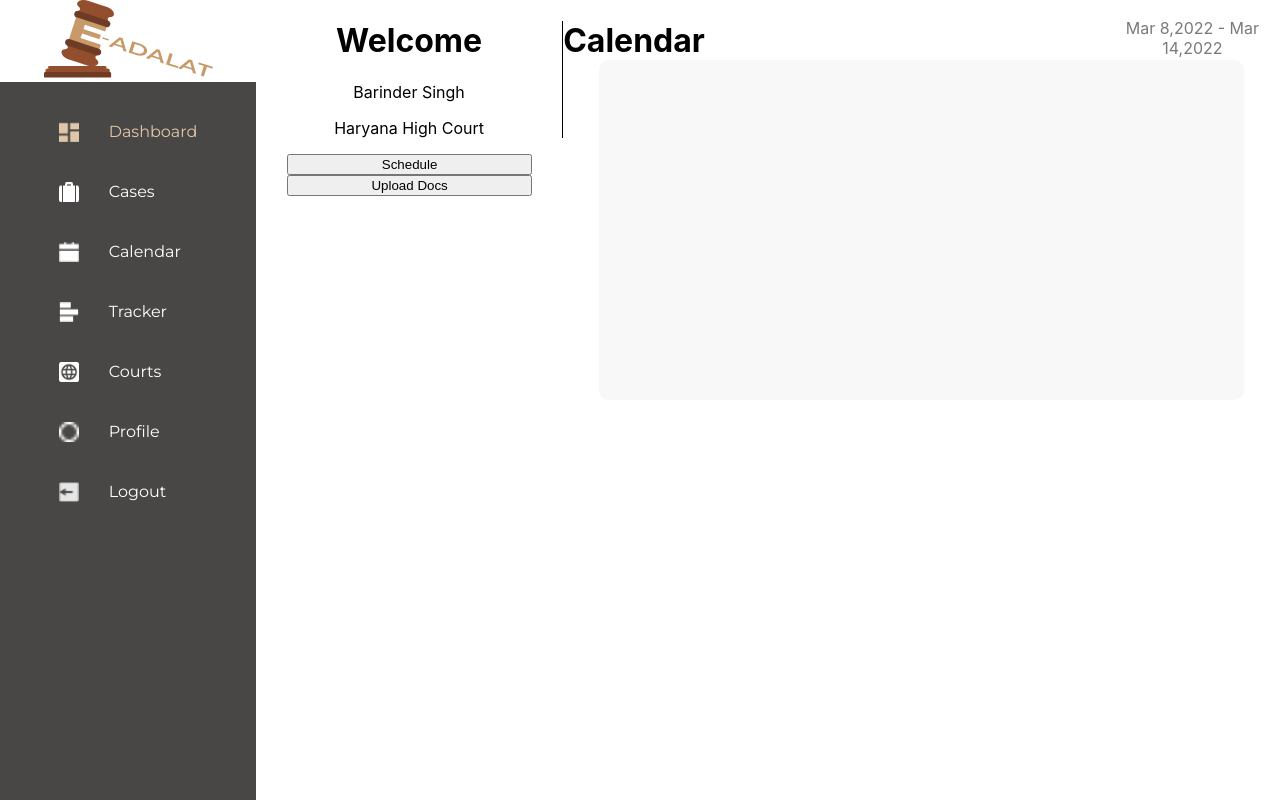
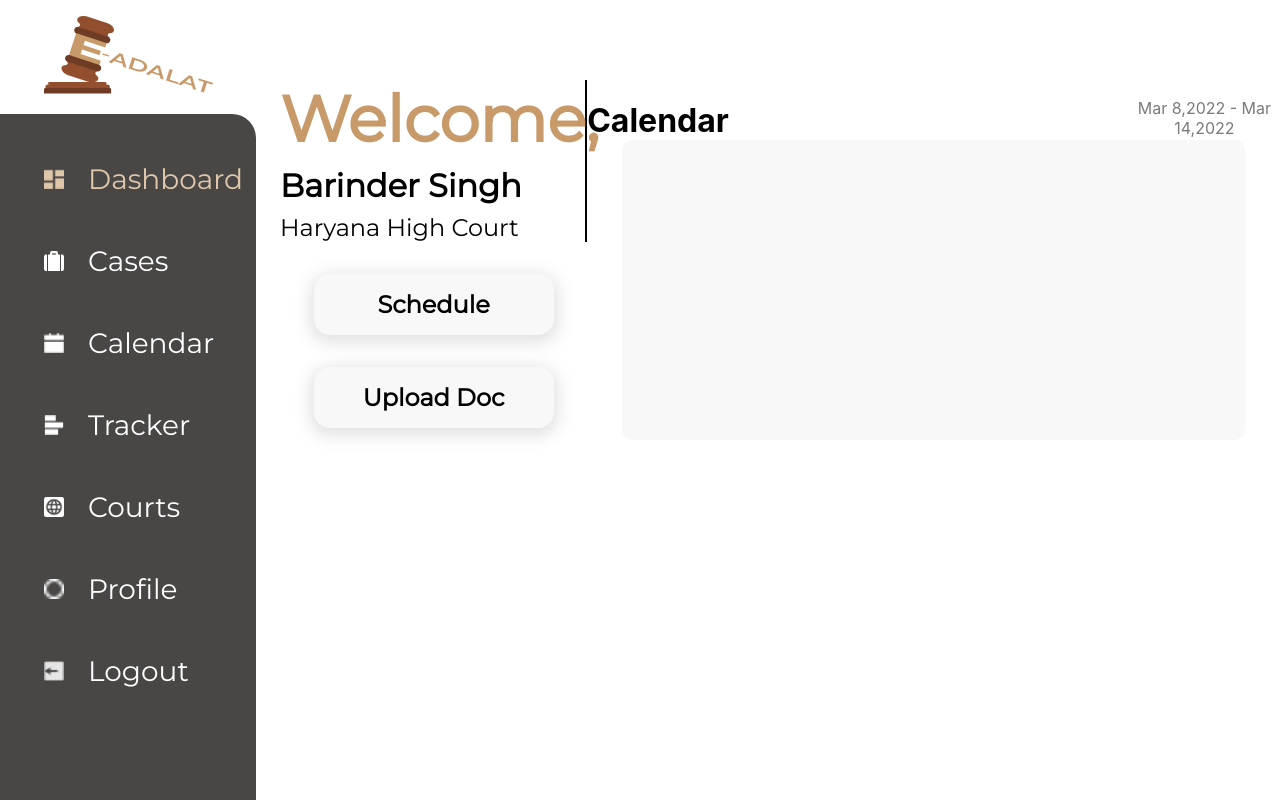
Before and after one commit to shivamdargan/e-court-management-system, a React (Create React App) app in the folder client/: page /dashboard in a window 1280 px wide. Built offline with nearby package versions, Linux system fonts and the light colour scheme.

Commit message:
Dashboard updates

```diff
--- a/client/public/index.html
+++ b/client/public/index.html
@@ -15,6 +15,9 @@
       user's mobile device or desktop. See https://developers.google.com/web/fundamentals/web-app-manifest/
     -->
     <link rel="manifest" href="%PUBLIC_URL%/manifest.json" />
+
+    <link rel="stylesheet" href="https://pro.fontawesome.com/releases/v5.10.0/css/all.css"
+          integrity="sha384-AYmEC3Yw5cVb3ZcuHtOA93w35dYTsvhLPVnYs9eStHfGJvOvKxVfELGroGkvsg+p" crossorigin="anonymous"/>
     <!--
       Notice the use of %PUBLIC_URL% in the tags above.
       It will be replaced with the URL of the `public` folder during the build.
@@ -39,5 +42,6 @@
       To begin the development, run `npm start` or `yarn start`.
       To create a production bundle, use `npm run build` or `yarn build`.
     -->
+    <script src="https://kit.fontawesome.com/85242985af.js" crossorigin="anonymous"></script>
   </body>
 </html>
--- /dev/null
+++ b/client/src/assets/css/button.css
@@ -0,0 +1,11 @@
+.button button{
+    width: 240px;
+    padding: 16px 32px;
+    font-family: 'Montserrat', sans-serif;
+    font-size: 24px;
+    font-weight: 600;
+    border-radius: 16px;
+    border: none;
+    background-color: #f8f8f8;
+    box-shadow: 0px 4px 16px 4px rgba(128, 128, 128, 0.226);
+}
--- a/client/src/assets/css/dashboard.css
+++ b/client/src/assets/css/dashboard.css
@@ -11,44 +11,53 @@
     display: flex;
     flex-direction: column;
     align-items: center;
-    /* justify-content: center; */
+    justify-content: center;
     width: 20%;
-    background-color: #484746;
 }
 
 .dashboard-right{
     display: flex;
     width: 80%;
+    padding-top: 80px;
 }
 
 .logosection{
     background-color: white;
     width: 100%;
+    margin: 16px auto;
 }
 
-.linksection{
+.linkssection{
+    background-color: #484746;
     display: flex;
     flex-direction: column;
-    align-items: center;
-    justify-content: center;
-    width: 50%;
+    width: 100%;
+    height: 100%;
+    border-radius: 0px 24px 0px 0px;
+    padding-top: 24px;
+}
 
+.logout{
+    justify-self:auto;
 }
 
 .link {
     display: flex;
     flex-direction: row;
-    /* width: 50%; */
+    align-items: center;
     /* justify-content: center; */
     width: 100%;
     font-family: 'Montserrat', sans-serif;
-    margin: 40px 0px 40px 0px;
+    font-size: 28px;
+    margin: 24px auto;
+    margin-left: 44px;
+    text-align: start;
 }
 
 .link a{
     color: white;
     margin: 0;
-    margin-left: 30px;
+    margin-left: 24px;
 }
 
 .calendar-section{
@@ -56,24 +65,44 @@
     flex-direction: row;
     width: 100%;
     height: 50%;
+    margin-top: 0px;
 }
 
 .welcome{
     width: 30%;
+    padding-left: 24px;
 }
 
 .welcome-info{
-    border-right: 1px solid black;
+    border-right: 2px solid black;
+    display: flex;
+    flex-direction: column;
+    align-items: flex-start;
+    justify-content: start;
+    font-family: 'Montserrat', sans-serif;
+}
+.welcome-info h1{
+    font-size: 64px;
+    color: #C89A69;
+    margin: 0%;
+}
+.welcome-info h3{
+    font-size: 32px;
+    margin: 8px 0px;
+}
+.welcome-info p{
+    font-size: 24px;
+    margin: 0%;
 }
 
 .welcome-ops{
     display: flex;
     flex-direction: column;
     align-items: center;
+    margin-top: 32px;
 }
-
-.welcome-ops button{
-    width: 80%;
+.welcome-ops div{
+    margin-bottom: 16px;
 }
 
 .calendar{
--- /dev/null
+++ b/client/src/components/Button.js
@@ -0,0 +1,13 @@
+import '../assets/css/button.css';
+
+const Button =(props) =>{
+    return (
+        <div className='button'>
+            <a href={props.link}>
+                <button>{props.content}</button>
+            </a>
+        </div>
+    );
+}
+
+export default Button;
--- a/client/src/components/Dashboard/Dasboard.js
+++ b/client/src/components/Dashboard/Dasboard.js
@@ -1,5 +1,7 @@
 import React from 'react'
 import Calendar from './Calendar.js';
+import Button from '../Button.js';
+import '../../assets/css/dashboard.css';
 
 const Dasboard = () => {
   return (
@@ -7,13 +9,17 @@ const Dasboard = () => {
         <div className='calendar-section'>
             <div className='welcome'>
                 <div className='welcome-info'>
-                    <h1>Welcome</h1>
-                    <p>Barinder Singh</p>
+                    <h1>Welcome,</h1>
+                    <h3>Barinder Singh</h3>
                     <p>Haryana High Court</p>
                 </div>
                 <div className='welcome-ops'>
-                    <button>Schedule</button>
-                    <button>Upload Docs</button>
+                    <div>
+                        <Button content="Schedule" />
+                    </div>
+                    <div>
+                        <Button content="Upload Doc" />
+                    </div>
                 </div>
             </div>
             <Calendar/>
--- a/client/src/components/Dashboard/SideNav.js
+++ b/client/src/components/Dashboard/SideNav.js
@@ -45,7 +45,7 @@ const SideNav = () => {
                 <img src={profile} width="20px" height="20px"></img>
                 <a>Profile</a>
             </div>
-            <div className='link'>
+            <div className='link logout'>
                 <img src={logout} width="20px" height="20px"></img>
                 <a>Logout</a>
             </div>
```
